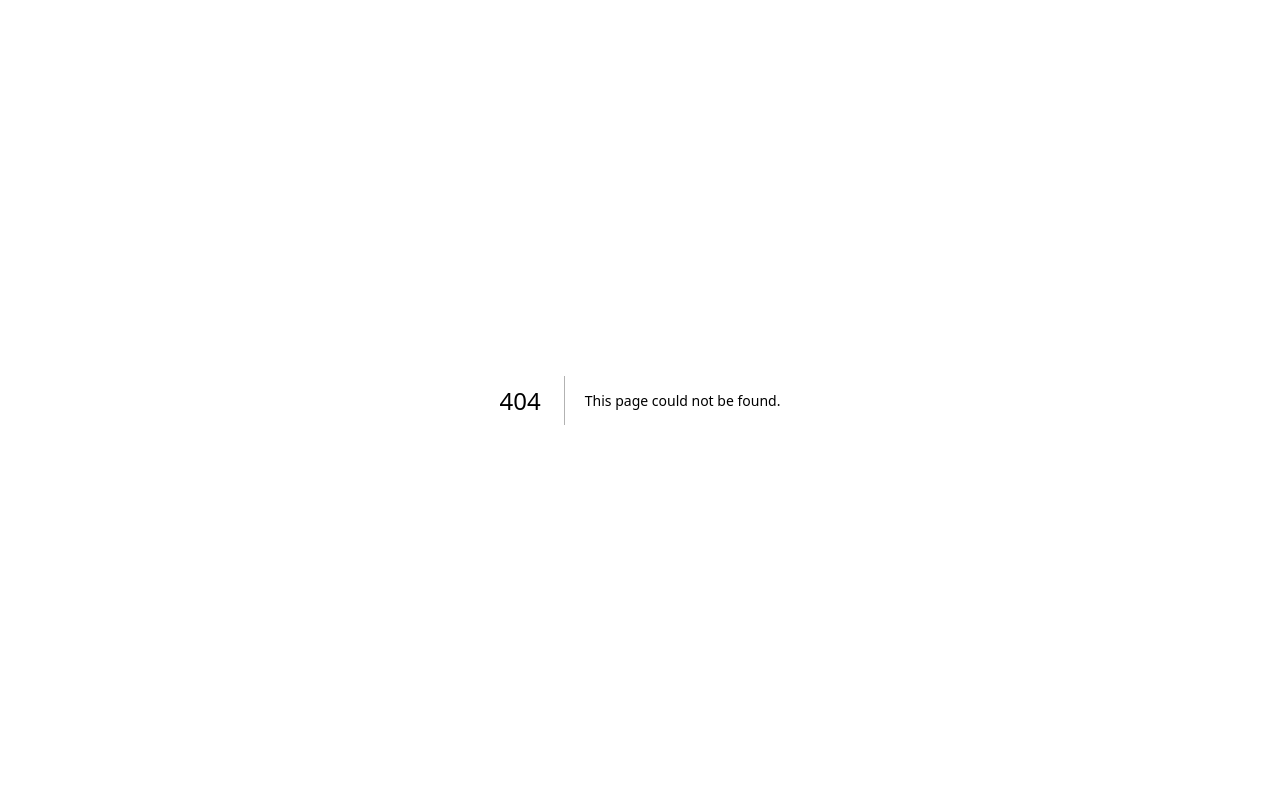
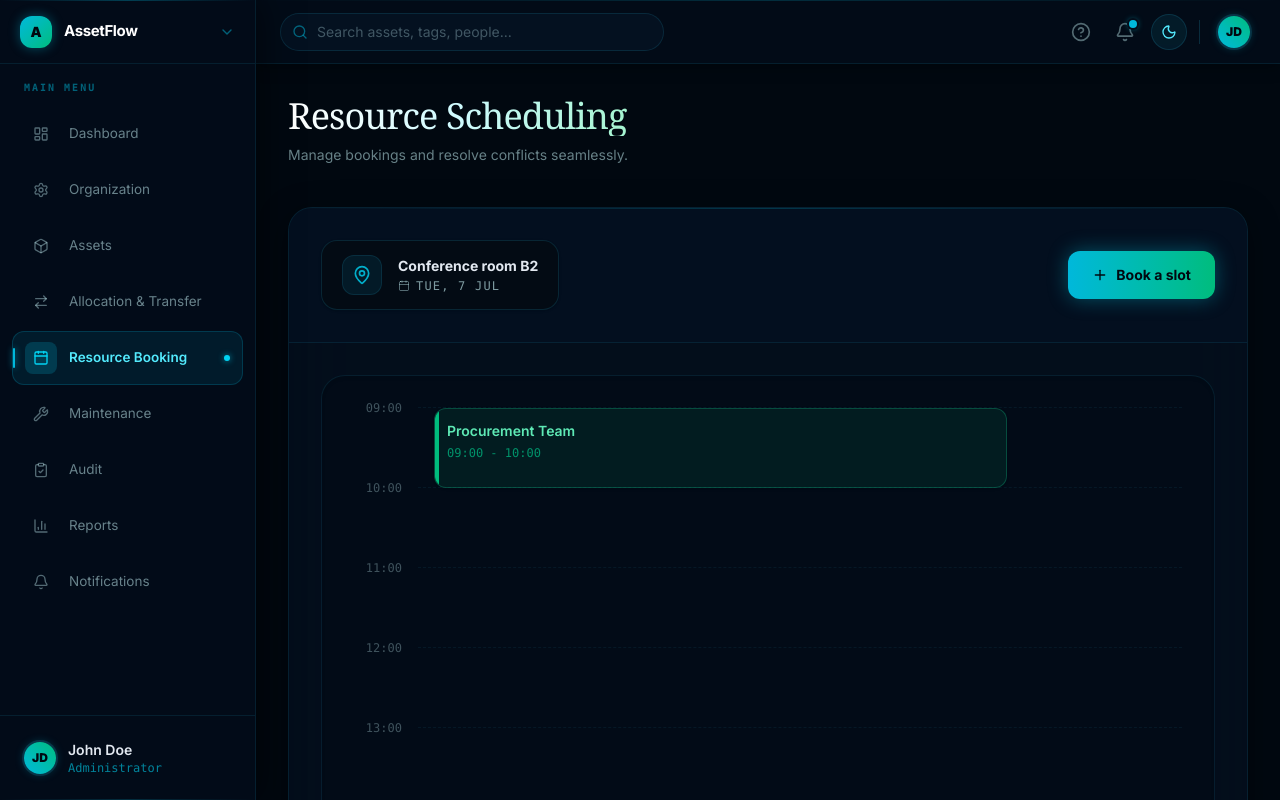
Before and after one commit to bhavishya-khunger/OdooHackathon, a Next.js app in the folder odoo-hackathon/: page /booking in a window 1280 px wide. Before the commit this address had no page. Shown: the top 800 px of the page. Built offline with nearby package versions, Linux system fonts and the light colour scheme.

Commit message:
Resource Booking

```diff
--- /dev/null
+++ b/odoo-hackathon/app/(main)/booking/page.tsx
@@ -0,0 +1,181 @@
+"use client";
+
+import { useState } from 'react';
+import { motion, AnimatePresence } from 'framer-motion';
+import { Calendar, Plus, MapPin } from 'lucide-react';
+import { containerVariants, itemVariants, smoothTransition } from '@/components/ui/motionVariants';
+import PageHeader from '@/components/ui/PageHeader';
+
+import { BookingModal, Booking } from '@/components/booking/BookingModal';
+import { Timeline } from '@/components/booking/Timeline';
+
+// 1. Resource Context
+const resourceContext = {
+  resourceId: "room_B2",
+  resourceName: "Conference room B2",
+  selectedDate: "2026-07-07",
+  displayDate: "Tue, 7 Jul"
+};
+
+// 2. Existing Schedule Data
+const initialSchedule: Booking[] = [
+  {
+    bookingId: "bk_892",
+    title: "Procurement Team",
+    startTime: "09:00",
+    endTime: "10:00",
+    status: "Confirmed"
+  }
+];
+
+export default function ResourceBookingPage() {
+  const [schedule, setSchedule] = useState<Booking[]>(initialSchedule);
+
+  // Conflict State
+  const [conflict, setConflict] = useState<{ startTime: string; endTime: string; message: string } | null>(null);
+
+  // Modal State
+  const [isModalOpen, setIsModalOpen] = useState(false);
+  const [modalMode, setModalMode] = useState<'add' | 'edit'>('add');
+  const [editingBooking, setEditingBooking] = useState<Booking | null>(null);
+
+  const openAddModal = () => {
+    setModalMode('add');
+    setEditingBooking(null);
+    setIsModalOpen(true);
+    setConflict(null); // Clear any previous conflicts
+  };
+
+  const openEditModal = (booking: Booking) => {
+    setModalMode('edit');
+    setEditingBooking(booking);
+    setIsModalOpen(true);
+    setConflict(null);
+  };
+
+  // Helper to convert time to minutes for collision logic
+  const toMinutes = (time: string) => {
+    const [h, m] = time.split(':').map(Number);
+    return h * 60 + m;
+  };
+
+  const handleSaveBooking = (newBooking: Booking) => {
+    const newStart = toMinutes(newBooking.startTime);
+    const newEnd = toMinutes(newBooking.endTime);
+
+    // Validation Check (Ignore collision with itself if editing)
+    const hasCollision = schedule.some(existing => {
+      if (modalMode === 'edit' && existing.bookingId === newBooking.bookingId) return false;
+      const existStart = toMinutes(existing.startTime);
+      const existEnd = toMinutes(existing.endTime);
+
+      // Math: New Start Time < Existing End Time AND New End Time > Existing Start Time
+      return (newStart < existEnd && newEnd > existStart);
+    });
+
+    if (hasCollision) {
+      // Reject and show conflict
+      setIsModalOpen(false);
+      setConflict({
+        startTime: newBooking.startTime,
+        endTime: newBooking.endTime,
+        message: `Requested ${newBooking.startTime} to ${newBooking.endTime} - conflict - slot is unavailable`
+      });
+      return;
+    }
+
+    // Success
+    if (modalMode === 'add') {
+      setSchedule([...schedule, newBooking]);
+    } else {
+      setSchedule(schedule.map(b => b.bookingId === newBooking.bookingId ? newBooking : b));
+    }
+
+    setIsModalOpen(false);
+    setConflict(null);
+  };
+
+  const handleDeleteBooking = (bookingId: string) => {
+    setSchedule(schedule.filter(b => b.bookingId !== bookingId));
+    setIsModalOpen(false);
+  };
+
+  return (
+    <div className="relative min-h-full">
+      {/* Ambient background glows */}
+      <div className="fixed top-0 right-[10%] w-[400px] h-[400px] bg-cyan-400/5 dark:bg-cyan-900/10 rounded-full blur-[120px] pointer-events-none -z-10 transition-colors duration-700" />
+      <div className="fixed bottom-0 left-[20%] w-[500px] h-[500px] bg-indigo-400/5 dark:bg-emerald-900/10 rounded-full blur-[120px] pointer-events-none -z-10 transition-colors duration-700" />
+
+      <motion.div
+        className="max-w-[1000px] mx-auto"
+        variants={containerVariants}
+        initial="hidden"
+        animate="show"
+      >
+        <PageHeader title="Resource Scheduling" subtitle="Manage bookings and resolve conflicts seamlessly." />
+
+        <motion.div
+          variants={itemVariants}
+          className="bg-white/80 dark:bg-[#051324]/60 backdrop-blur-2xl border border-slate-200 dark:border-cyan-900/30 rounded-3xl shadow-[0_8px_30px_rgb(0,0,0,0.05)] dark:shadow-[0_8px_32px_rgba(0,0,0,0.4)] overflow-hidden relative transition-colors duration-300"
+        >
+          <div className="absolute inset-x-0 top-0 h-px bg-gradient-to-r from-transparent via-slate-200/80 dark:via-cyan-400/20 to-transparent pointer-events-none" />
+
+          {/* Context Header and Action Bar */}
+          <div className="p-6 md:p-8 border-b border-slate-200 dark:border-cyan-900/30 flex flex-col md:flex-row items-start md:items-center justify-between gap-6 bg-slate-50/50 dark:bg-[#051324]/50">
+
+            {/* Resource Context */}
+            <div className="flex items-center gap-4 px-5 py-3.5 bg-white dark:bg-[#030b14] border border-slate-200 dark:border-cyan-900/40 rounded-2xl shadow-sm">
+              <div className="w-10 h-10 rounded-xl bg-slate-100 dark:bg-cyan-950/40 border border-slate-200 dark:border-cyan-900/40 flex items-center justify-center shrink-0">
+                <MapPin className="h-5 w-5 text-cyan-600 dark:text-cyan-400/80" />
+              </div>
+              <div>
+                <h3 className="text-sm font-bold text-slate-800 dark:text-slate-200">
+                  {resourceContext.resourceName}
+                </h3>
+                <div className="flex items-center gap-1.5 mt-0.5">
+                  <Calendar className="h-3 w-3 text-slate-400 dark:text-cyan-100/40" />
+                  <span className="text-xs font-mono font-medium text-slate-500 dark:text-cyan-100/60 uppercase tracking-widest">
+                    {resourceContext.displayDate}
+                  </span>
+                </div>
+              </div>
+            </div>
+
+            <motion.button
+              onClick={openAddModal}
+              whileHover={{ y: -2, transition: smoothTransition }}
+              className="px-6 py-3.5 bg-gradient-to-r from-cyan-500 to-emerald-500 rounded-xl text-sm font-bold text-white dark:text-[#010810] shadow-[0_0_16px_rgba(6,182,212,0.3)] dark:shadow-[0_0_20px_rgba(6,182,212,0.4)] flex items-center gap-2 hover:shadow-[0_0_24px_rgba(16,185,129,0.4)] transition-all duration-300 w-full md:w-auto justify-center"
+            >
+              <Plus className="h-4 w-4" />
+              Book a slot
+            </motion.button>
+          </div>
+
+          <div className="p-6 md:p-8">
+            <Timeline
+              schedule={schedule}
+              conflict={conflict}
+              onEditBooking={openEditModal}
+              onClearConflict={() => setConflict(null)}
+            />
+          </div>
+
+        </motion.div>
+      </motion.div>
+
+      <AnimatePresence>
+        {isModalOpen && (
+          <BookingModal
+            isOpen={isModalOpen}
+            mode={modalMode}
+            initialData={editingBooking}
+            onClose={() => setIsModalOpen(false)}
+            onSave={handleSaveBooking}
+            onDelete={handleDeleteBooking}
+          />
+        )}
+      </AnimatePresence>
+
+    </div>
+  );
+}
```
